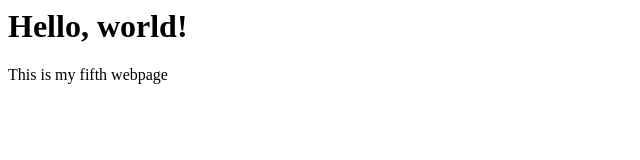
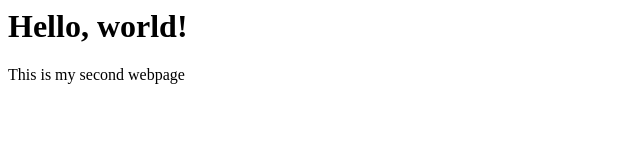
Before and after one commit to totorova/sample_website, a plain HTML site: page index.html in a window 1280 px wide. Shown: the full height of the page, 0-640 px from the left. Drawn offline with Linux system fonts and the light colour scheme.

Commit message:
Update index.html

```diff
--- a/index.html
+++ b/index.html
@@ -1,2 +1,2 @@
 <p><h1>Hello, world!</h1></p>
-<p>This is my fifth webpage</p>
+<p>This is my second webpage</p>
```
